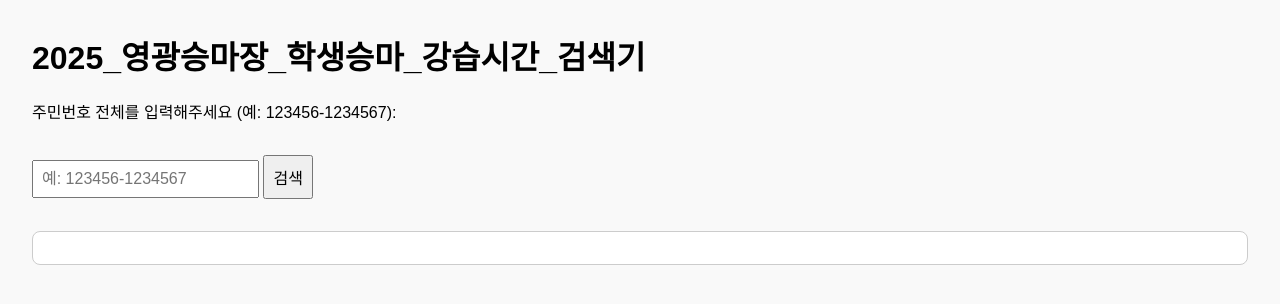
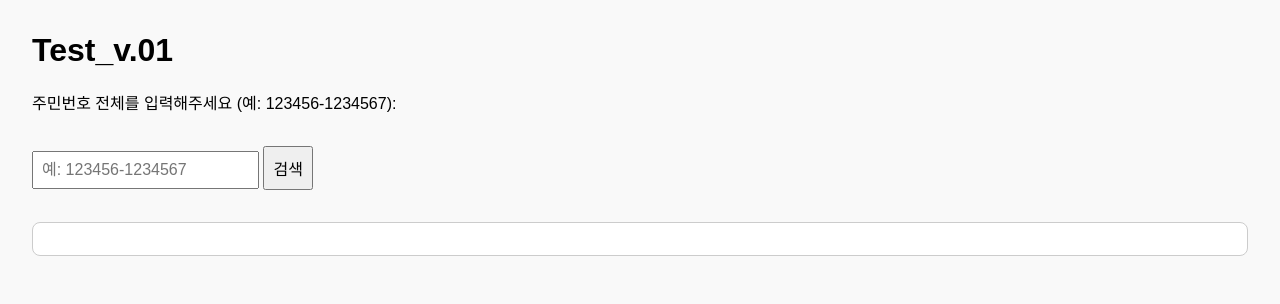
Before and after one commit to hongsaechi/search-site, a plain HTML site: page index.html in a window 1280 px wide. Drawn offline with Linux system fonts and the light colour scheme.

Commit message:
Update index.html

```diff
--- a/index.html
+++ b/index.html
@@ -29,7 +29,7 @@
   </style>
 </head>
 <body>
-  <h1>2025_영광승마장_학생승마_강습시간_검색기</h1>
+  <h1>Test_v.01</h1>
   <p>주민번호 전체를 입력해주세요 (예: 123456-1234567):</p>
   <input type="text" id="jumin" placeholder="예: 123456-1234567">
   <button onclick="searchPerson()">검색</button>
```
